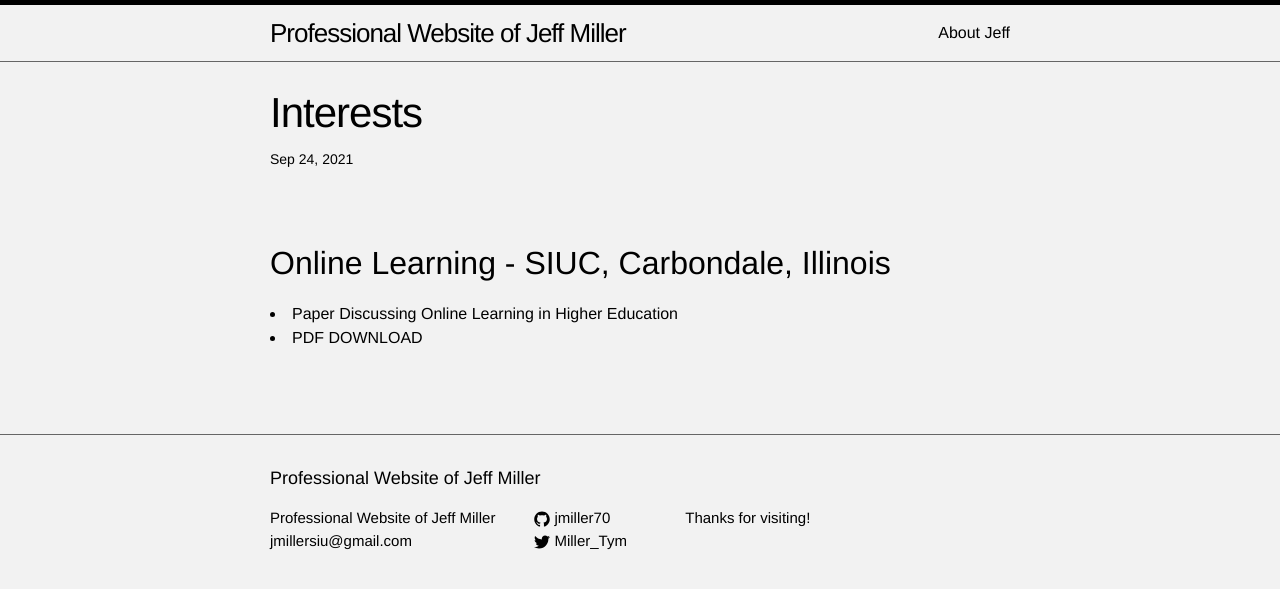
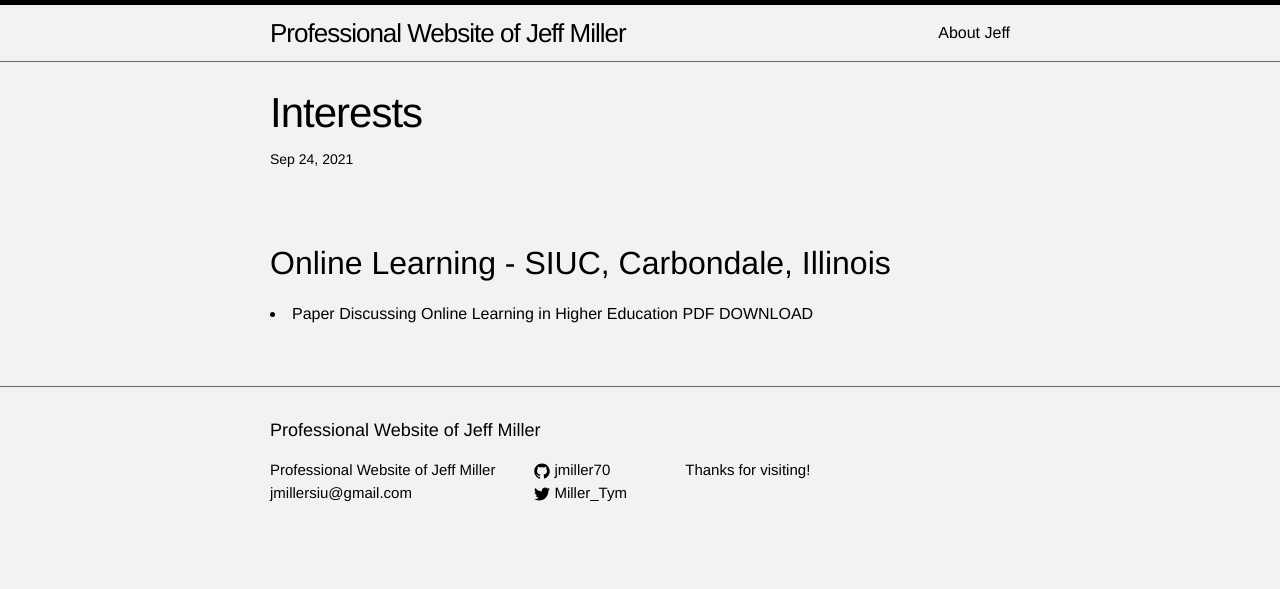
Before and after one commit to jmillersiu/jmillersiu.github.io, a Jekyll site: the page built from _posts/2021-09-24-interests.markdown, in a window 1280 px wide. Shown: the top 589 px of the page. Built offline with Jekyll 4.4.1, drawn with Linux system fonts in a browser that asks for light colours.

Commit message:
Update 2021-09-24-interests.markdown

```diff
--- a/_posts/2021-09-24-interests.markdown
+++ b/_posts/2021-09-24-interests.markdown
@@ -8,6 +8,4 @@
 
 Online Learning - SIUC, Carbondale, Illinois
 ---
-<li>Paper Discussing Online Learning in Higher Education</li>
-<li><a href="https://jmillersiu.github.io/assets/Miller_Online_Learning_pdf.pdf" download>PDF DOWNLOAD</a></li>
-<br>
+<li>Paper Discussing Online Learning in Higher Education <a href="https://jmillersiu.github.io/assets/Miller_Online_Learning_pdf.pdf" download>PDF DOWNLOAD</a></li>
```
